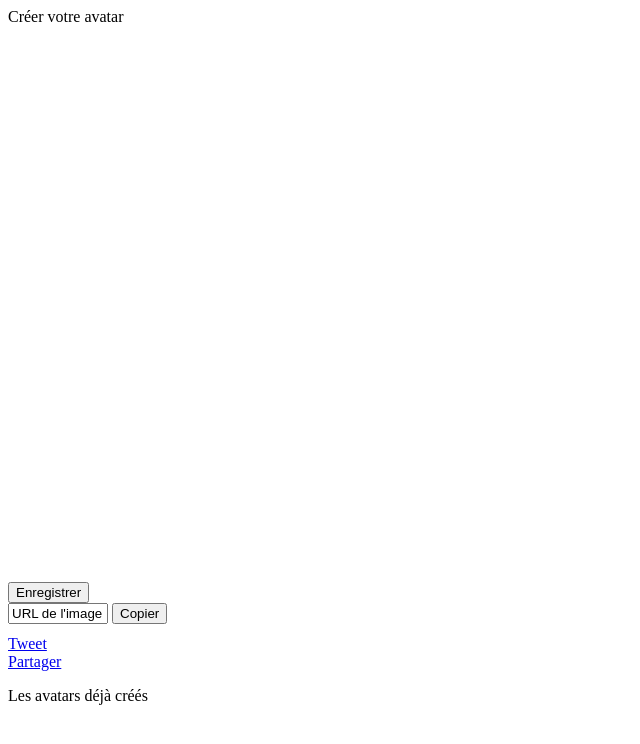
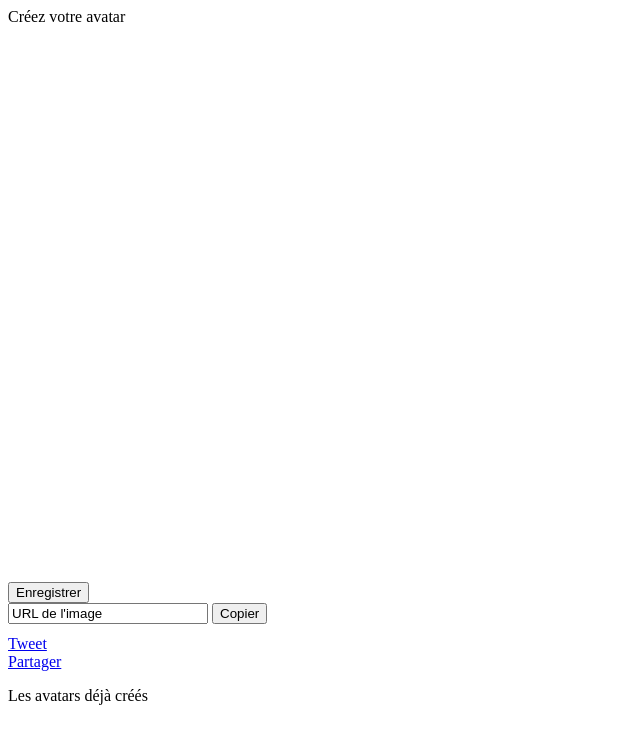
Before and after one commit to Bwaaahhh/avatar_creator, a PHP site: template view/index.php in a window 1280 px wide. Shown: the top 744 px of the page, without its empty margins (0-640 px from the left). Run offline with PHP 8.4, Linux system fonts and the light colour scheme; the template is opened without the code that fills it, so the values that code supplies are empty; some libraries are stand-ins or nearby versions.

Commit message:
style mediaqueries

```diff
--- a/view/index.php
+++ b/view/index.php
@@ -11,7 +11,7 @@
 <!-- ZONE DE CREATION -->
 
   <div id="creator" class="col-md-6">
-    <p>Créer votre avatar</p>
+    <p>Créez votre avatar</p>
 
 
     <div class="photos" id="photoo">
@@ -144,12 +144,12 @@
 
     </div>
     <div class="row">
-          <div class="col-md-4";>
+          <div class="col-md-2 col-lg-4";>
             <a id="test"></a>
               <button id="buttonnn" type="button" name="button" onclick="getScreenshot()">Enregistrer</button>
           </div>
           <div class="col-md-4 envoyer">
-               <input type="text" id="url" name="" value="URL de l'image" style="width: 100px;">
+               <input type="text" id="url" name="" value="URL de l'image" style="width: 200px;">
                <button type="button" id="copier" name="button">Copier</button>
           </div>
           <div class="col-md-4" style="margin-top: 11px;padding-left: 0px;";>
--- a/view/template/index.php
+++ b/view/template/index.php
@@ -15,7 +15,7 @@
     </head>
     <body>
         <header>
-            <h1 id="title">Afoutar Creator de l'ACS Marmierlalala</h1>
+            <h1 id="title">Afoutar Creator de l'ACS Marmier</h1>
             <h2 id="subtitle">Créez votre "avatar fou" avec les visages de l'ACS Marmier !</h2>
         </header>
         <main>
```
Also changed, not shown: view/css/style.css (+14 -2 lines).
